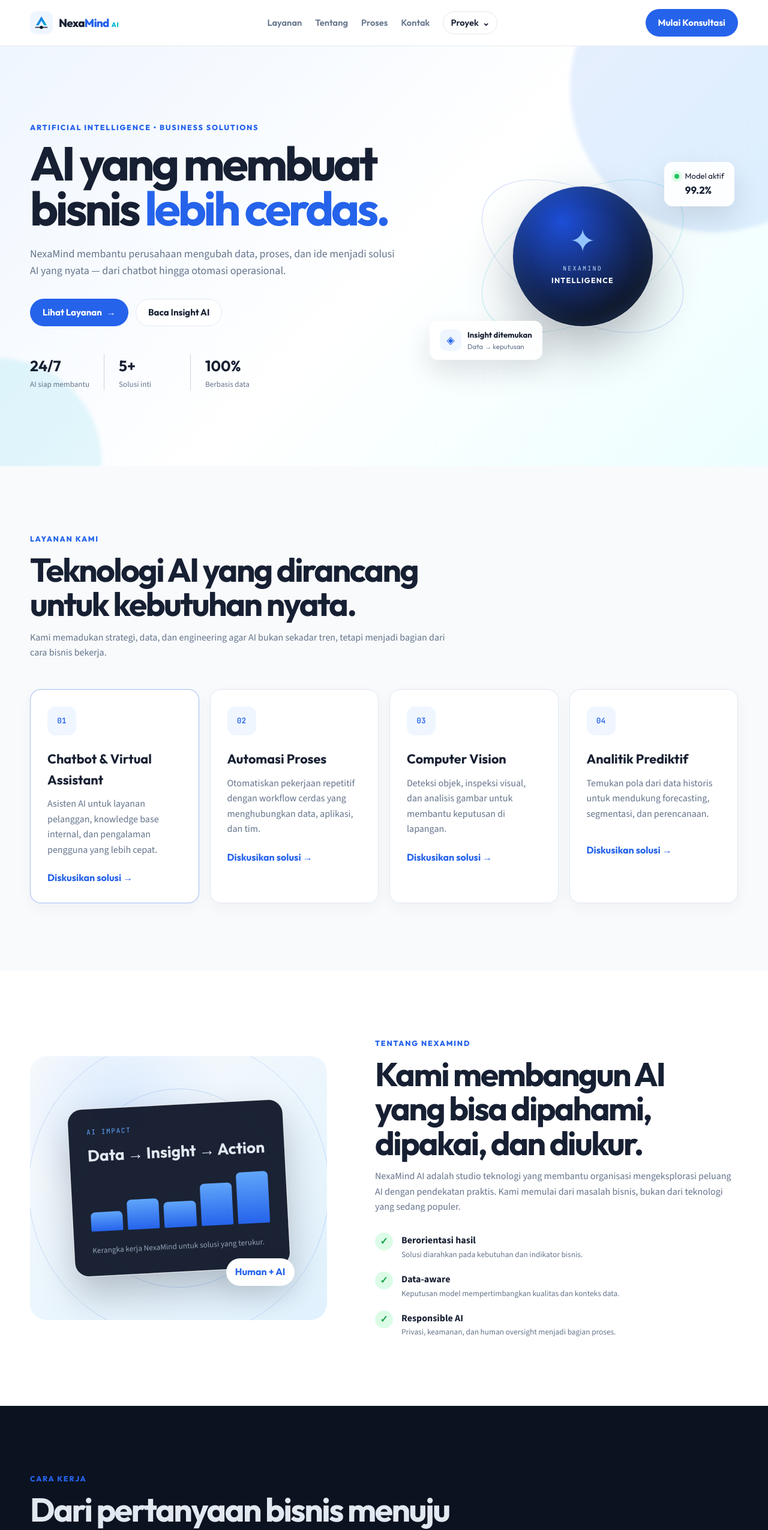
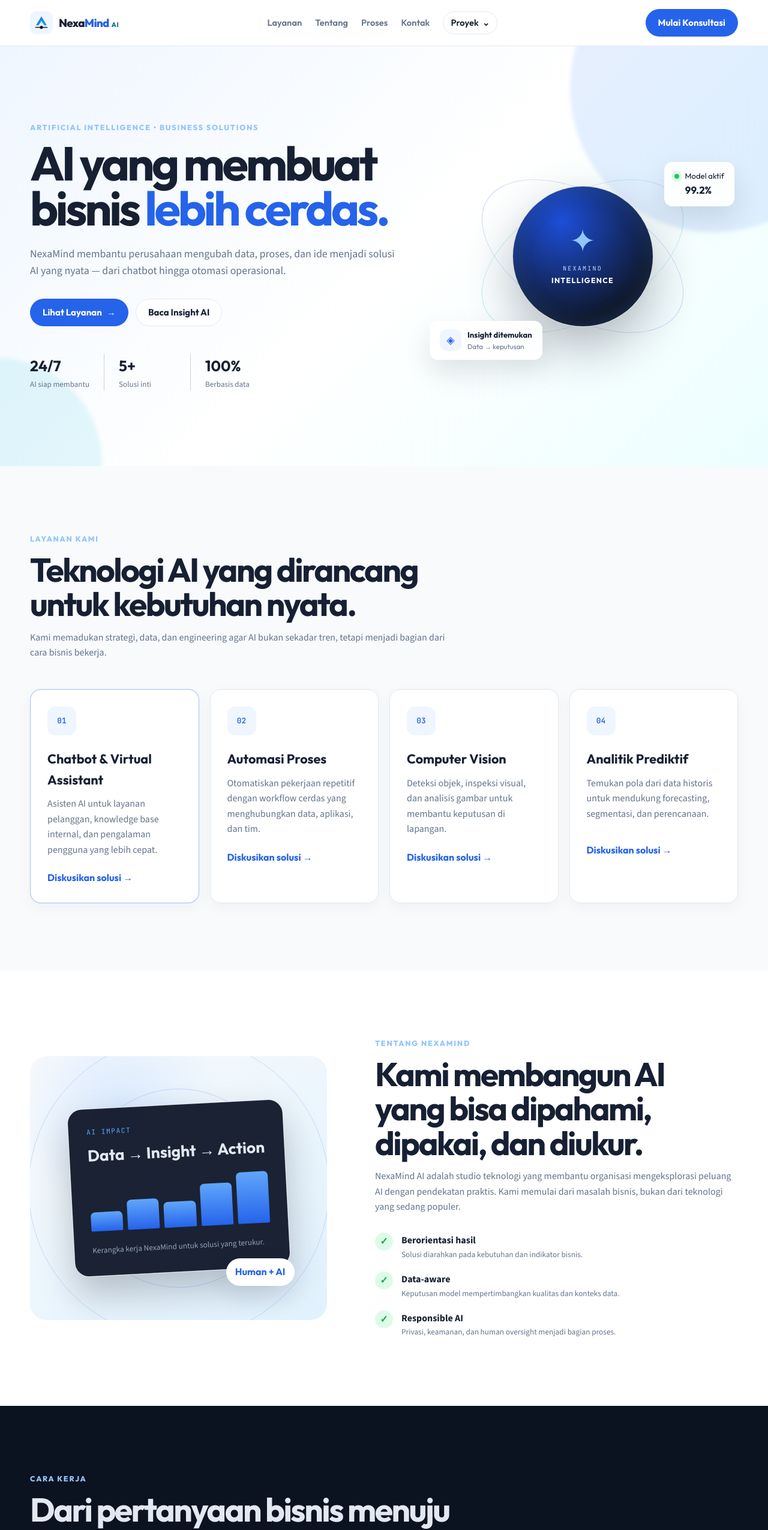
Before and after one commit to diaaant/ifs24030-pabwe-p2, a plain HTML site: page index.html in a window 1280 px wide. Shown: the top 2551 px of the page at 60% size. Drawn offline with nearby package versions, Linux system fonts and the light colour scheme.

Commit message:
percobaan 3

```diff
--- a/assets/css/style.css
+++ b/assets/css/style.css
@@ -198,3 +198,40 @@ button, input, textarea { font: inherit; }
   .process-grid h3 { margin-top: 34px; }
   .footer-inner { flex-direction: column; align-items: flex-start; padding-block: 24px; }
 }
+/* =========================================================
+   ACCESSIBILITY FIX - WCAG AA
+   Perbaikan kontras warna berdasarkan hasil Axe Core
+   ========================================================= */
+
+/* AI kecil pada background putih */
+small {
+    color: #0e7490;
+}
+
+/* AI yang menggunakan Bootstrap text-info */
+.text-info {
+    color: #0e7490 !important;
+}
+
+/* AI pada brand/logo */
+.brand small,
+.navbar-brand small {
+    color: #0e7490 !important;
+}
+
+/* Eyebrow pada background gelap */
+.eyebrow {
+    color: #93c5fd !important;
+}
+
+/* Jika eyebrow berada di section/hero gelap */
+.bg-dark .eyebrow,
+.section-dark .eyebrow,
+.hero-dark .eyebrow {
+    color: #93c5fd !important;
+}
+
+/* Cyan Tailwind yang sebelumnya terlalu terang */
+.text-cyan-500 {
+    color: #0e7490 !important;
+}
```
